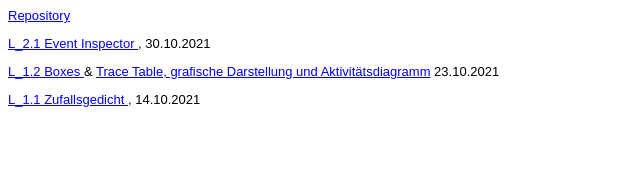
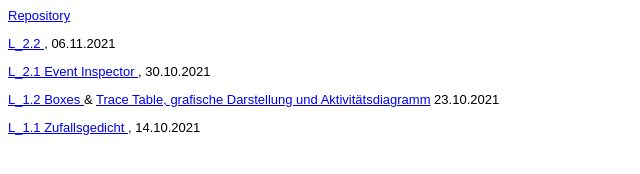
Before and after one commit to LizHengsteler/EIA2, a plain HTML site: page Steckbrief/steckbrief.htm in a window 1280 px wide. Shown: the whole page, without its empty margins (0-640 px from the left). Drawn offline with Linux system fonts and the light colour scheme.

Commit message:
Steckbrief aktualisiert

```diff
--- a/Steckbrief/steckbrief.htm
+++ b/Steckbrief/steckbrief.htm
@@ -13,6 +13,7 @@ body {
 </head>
 <body>
 	<a href="https://github.com/LizHengsteler/EIA2" target="_blank">Repository</a>
+	<p><a href="../Aufgaben/L02/L02.2.pdf" target="_blank">L_2.2  </a>, 06.11.2021</p>
 	<p><a href="../Aufgaben/L02/EventInspector.html" target="_blank">L_2.1 Event Inspector </a>, 30.10.2021</p>
 	<p><a href="../Aufgaben/L01/Boxes.html" target="_blank">L_1.2 Boxes </a> &
 		<a href="../Aufgaben/L01/L01_Boxes_TraceTabelle_Diagramm_Darstellung.pdf" target="_blank">Trace Table, grafische Darstellung und Aktivitätsdiagramm</a> 23.10.2021</p>
```
